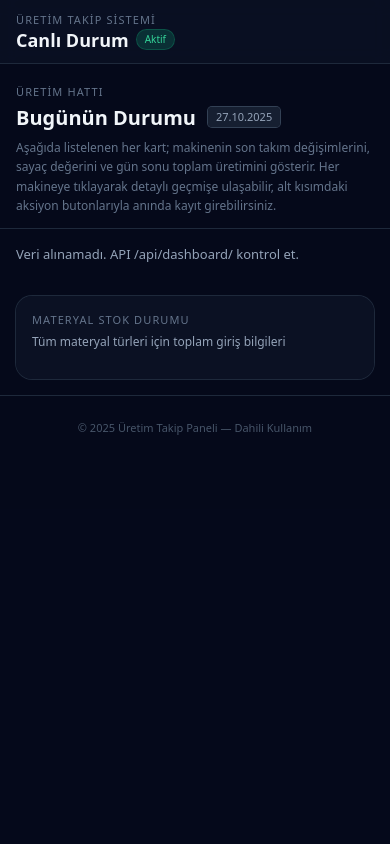
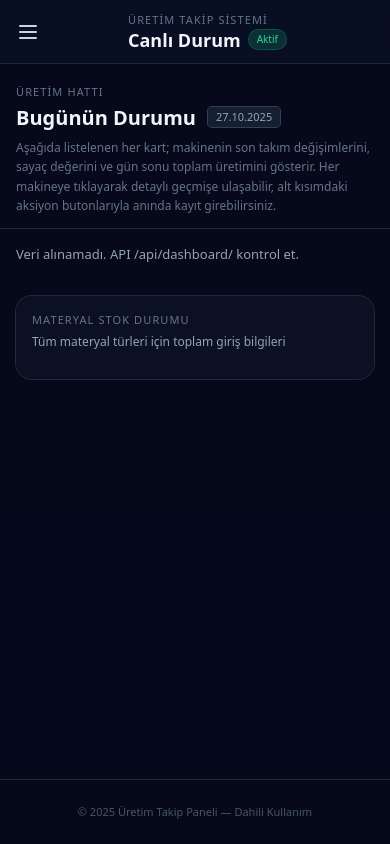
Before and after one commit to Sey1tayd/line_of_product, a Django app: page / in a window 390 px wide. Run offline with Django 5.2, Linux system fonts and the light colour scheme; data that the repository does not hold is empty; some libraries are stand-ins or nearby versions.

Commit message:
Mobil ve desktop uyumluluğu iyileştirmeleri - Hamburger menü eklendi, responsive düzen optimize edildi, alt boşluk sorunları giderildi

```diff
--- a/backend/templates/index.html
+++ b/backend/templates/index.html
@@ -28,12 +28,26 @@
       }
     }
   </script>
+
+  <style>
+    /* Smooth transitions for mobile menu */
+    #mobileSidebar {
+      transition: transform 0.3s ease-in-out;
+    }
+  </style>
 </head>
 
-<body class="h-full min-h-screen flex flex-col bg-slate-950 text-slate-100">
+<body class="h-full overflow-hidden flex flex-col bg-slate-950 text-slate-100">
 
   <!-- ÜST NAVBAR -->
-  <header class="flex items-center justify-between border-b border-slate-800 bg-slate-900/60 backdrop-blur px-4 py-3">
+  <header class="flex items-center justify-between border-b border-slate-800 bg-slate-900/60 backdrop-blur px-4 py-3 shrink-0">
+    <!-- Hamburger Menu Button (Mobile Only) -->
+    <button id="hamburgerBtn" class="md:hidden text-slate-300 hover:text-slate-100 focus:outline-none" onclick="toggleMobileMenu()">
+      <svg class="w-6 h-6" fill="none" stroke="currentColor" viewBox="0 0 24 24">
+        <path stroke-linecap="round" stroke-linejoin="round" stroke-width="2" d="M4 6h16M4 12h16M4 18h16"></path>
+      </svg>
+    </button>
+
     <!-- Sol taraf: başlık -->
     <div class="flex flex-col">
       <span class="text-[11px] uppercase tracking-widest text-slate-500 font-medium">
@@ -53,15 +67,18 @@
     <div class="text-right text-[12px] leading-tight" id="userBox"></div>
   </header>
 
-  <div class="flex flex-1 min-h-0">
+  <!-- Mobile Menu Overlay -->
+  <div id="mobileOverlay" class="hidden fixed inset-0 bg-black/60 z-40 md:hidden" onclick="toggleMobileMenu()"></div>
 
-    <!-- SOL SİDEBAR -->
-    <aside class="hidden md:flex flex-col w-60 bg-slate-900/80 border-r border-slate-800 text-slate-200">
+  <div class="flex flex-1 overflow-hidden">
+
+    <!-- DESKTOP SİDEBAR -->
+    <aside class="hidden md:flex flex-col w-60 bg-slate-900/80 border-r border-slate-800 text-slate-200 shrink-0">
       <div class="px-4 py-4 text-[11px] font-semibold tracking-wider text-slate-400 uppercase">
         Menü
       </div>
 
-      <nav class="flex-1 px-2 space-y-1 text-[13px]">
+      <nav class="flex-1 px-2 space-y-1 text-[13px] overflow-y-auto">
         <a class="flex items-center justify-between rounded-lg px-3 py-2 bg-slate-800/50 ring-1 ring-slate-700 text-slate-100 font-medium">
           <span class="flex items-center gap-2">
             <span class="inline-flex h-2 w-2 rounded-full bg-emerald-400 shadow-[0_0_8px_rgba(16,185,129,0.8)]"></span>
@@ -100,10 +117,62 @@
       </div>
     </aside>
 
+    <!-- MOBILE SİDEBAR -->
+    <aside id="mobileSidebar" class="md:hidden fixed inset-y-0 left-0 z-50 w-64 bg-slate-900 border-r border-slate-800 text-slate-200 transform -translate-x-full flex flex-col">
+      <div class="flex items-center justify-between px-4 py-4 border-b border-slate-800">
+        <div class="text-[11px] font-semibold tracking-wider text-slate-400 uppercase">
+          Menü
+        </div>
+        <button onclick="toggleMobileMenu()" class="text-slate-400 hover:text-slate-200">
+          <svg class="w-5 h-5" fill="none" stroke="currentColor" viewBox="0 0 24 24">
+            <path stroke-linecap="round" stroke-linejoin="round" stroke-width="2" d="M6 18L18 6M6 6l12 12"></path>
+          </svg>
+        </button>
+      </div>
+
+      <nav class="flex-1 px-2 py-2 space-y-1 text-[13px] overflow-y-auto">
+        <a href="/" class="flex items-center justify-between rounded-lg px-3 py-2 bg-slate-800/50 ring-1 ring-slate-700 text-slate-100 font-medium" onclick="toggleMobileMenu()">
+          <span class="flex items-center gap-2">
+            <span class="inline-flex h-2 w-2 rounded-full bg-emerald-400 shadow-[0_0_8px_rgba(16,185,129,0.8)]"></span>
+            Üretim Hattı
+          </span>
+          <span class="text-[10px] text-slate-400 font-normal">Canlı</span>
+        </a>
+
+        <a href="/personnel/" class="flex items-center justify-between rounded-lg px-3 py-2 hover:bg-slate-800/30 hover:ring-1 hover:ring-slate-700 transition" onclick="toggleMobileMenu()">
+          <span class="flex items-center gap-2">
+            <span class="inline-block h-2 w-2 rounded-full bg-indigo-500"></span>
+            Personel Takip
+          </span>
+          <span class="text-[10px] text-slate-500 font-normal">Yeni</span>
+        </a>
+
+        <a id="adminSessionsLinkMobile" href="/sessions/" class="hidden flex items-center justify-between rounded-lg px-3 py-2 hover:bg-slate-800/30 hover:ring-1 hover:ring-slate-700 transition" onclick="toggleMobileMenu()">
+          <span class="flex items-center gap-2">
+            <span class="inline-block h-2 w-2 rounded-full bg-slate-500"></span>
+            Kullanıcı Oturumları
+          </span>
+          <span class="text-[10px] text-slate-500 font-normal">Bugün</span>
+        </a>
+      </nav>
+
+      <div class="mt-auto p-4 text-[11px] text-slate-500 border-t border-slate-800">
+        <div class="flex items-center gap-2">
+          <div class="h-7 w-7 rounded-full bg-slate-700 flex items-center justify-center text-[10px] font-semibold text-slate-200">
+            SA
+          </div>
+          <div class="flex flex-col leading-tight">
+            <span class="text-slate-300 font-medium text-[12px]">seyit.aydin</span>
+            <span class="text-slate-500 text-[10px]">Vardiya Sorumlusu</span>
+          </div>
+        </div>
+      </div>
+    </aside>
+
     <!-- ANA İÇERİK -->
-    <main class="flex-1 flex flex-col min-w-0 bg-slate-900/20">
+    <main class="flex-1 flex flex-col min-w-0 bg-slate-900/20 overflow-y-auto">
       <!-- üst başlık satırı -->
-      <section class="px-4 pt-5 pb-3 border-b border-slate-800">
+      <section class="px-4 pt-5 pb-3 border-b border-slate-800 shrink-0">
         <div class="flex flex-col gap-2 md:flex-row md:items-end md:justify-between">
           <div>
             <div class="text-[11px] uppercase tracking-widest text-slate-500 font-medium mb-1">
@@ -124,16 +193,12 @@
               alt kısımdaki aksiyon butonlarıyla anında kayıt girebilirsiniz.
             </p>
           </div>
-
-
         </div>
       </section>
 
       <!-- kartlar grid -->
       <section id="machineGrid" class="p-4 grid gap-4 lg:grid-cols-2 2xl:grid-cols-3">
-
         <!-- Buraya JS ile kart basıyoruz -->
-
       </section>
 
       <!-- Materyal Girişleri Panel -->
@@ -160,7 +225,7 @@
       </section>
 
       <!-- footer -->
-      <footer class="text-[11px] text-slate-600 text-center py-6 border-t border-slate-800">
+      <footer class="mt-auto text-[11px] text-slate-600 text-center py-6 border-t border-slate-800 shrink-0">
         © 2025 Üretim Takip Paneli — Dahili Kullanım
       </footer>
     </main>
@@ -262,6 +327,21 @@
   </div>
 
   <script>
+    // Mobile menu toggle
+    function toggleMobileMenu() {
+      const sidebar = document.getElementById('mobileSidebar');
+      const overlay = document.getElementById('mobileOverlay');
+      const isOpen = !sidebar.classList.contains('-translate-x-full');
+
+      if (isOpen) {
+        sidebar.classList.add('-translate-x-full');
+        overlay.classList.add('hidden');
+      } else {
+        sidebar.classList.remove('-translate-x-full');
+        overlay.classList.remove('hidden');
+      }
+    }
+
     // Modal kontrolü
     function openModal(id, machineId) {
       document.getElementById(id).classList.remove("hidden");
@@ -316,7 +396,9 @@
         el.innerHTML = `<div class=\"text-slate-200 font-medium\">Kullanıcı: <span class=\"text-indigo-400\">${u.username}</span></div>`;
         if (u.is_admin) {
           const link = document.getElementById('adminSessionsLink');
+          const linkMobile = document.getElementById('adminSessionsLinkMobile');
           if (link) link.classList.remove('hidden');
+          if (linkMobile) linkMobile.classList.remove('hidden');
         }
         window.__currentUserId = u.id;
       } catch {}
--- a/backend/templates/login.html
+++ b/backend/templates/login.html
@@ -6,7 +6,7 @@
   <title>Giriş Yap</title>
   <script src="https://cdn.tailwindcss.com"></script>
 </head>
-<body class="min-h-screen flex items-center justify-center bg-slate-950 text-slate-100">
+<body class="h-full overflow-hidden flex items-center justify-center bg-slate-950 text-slate-100 p-4">
   <div class="w-full max-w-sm bg-slate-900/60 ring-1 ring-slate-800 rounded-2xl p-6 shadow-[0_20px_60px_rgba(0,0,0,0.8)]">
     <div class="text-center mb-4">
       <div class="text-[11px] uppercase tracking-widest text-slate-500 font-medium">Üretim Takip Sistemi</div>
@@ -22,7 +22,7 @@
         <input id="password" type="password" class="w-full bg-slate-800/70 ring-1 ring-slate-700 rounded-lg px-3 py-2 outline-none" />
       </div>
       <div id="loginError" class="hidden text-[12px] text-rose-400"></div>
-      <button id="loginBtn" class="w-full rounded-lg bg-indigo-600 hover:bg-indigo-500 text-[13px] font-semibold text-white py-2 text-center">Giriş Yap</button>
+      <button id="loginBtn" class="w-full rounded-lg bg-indigo-600 hover:bg-indigo-500 text-[13px] font-semibold text-white py-2 text-center transition">Giriş Yap</button>
     </form>
   </div>
 
```
Also changed, not shown: backend/templates/machine_detail.html (+15 -13 lines), backend/templates/material_detail.html (+16 -14 lines), backend/templates/personnel.html (+15 -13 lines), backend/templates/sessions.html (+8 -6 lines).
